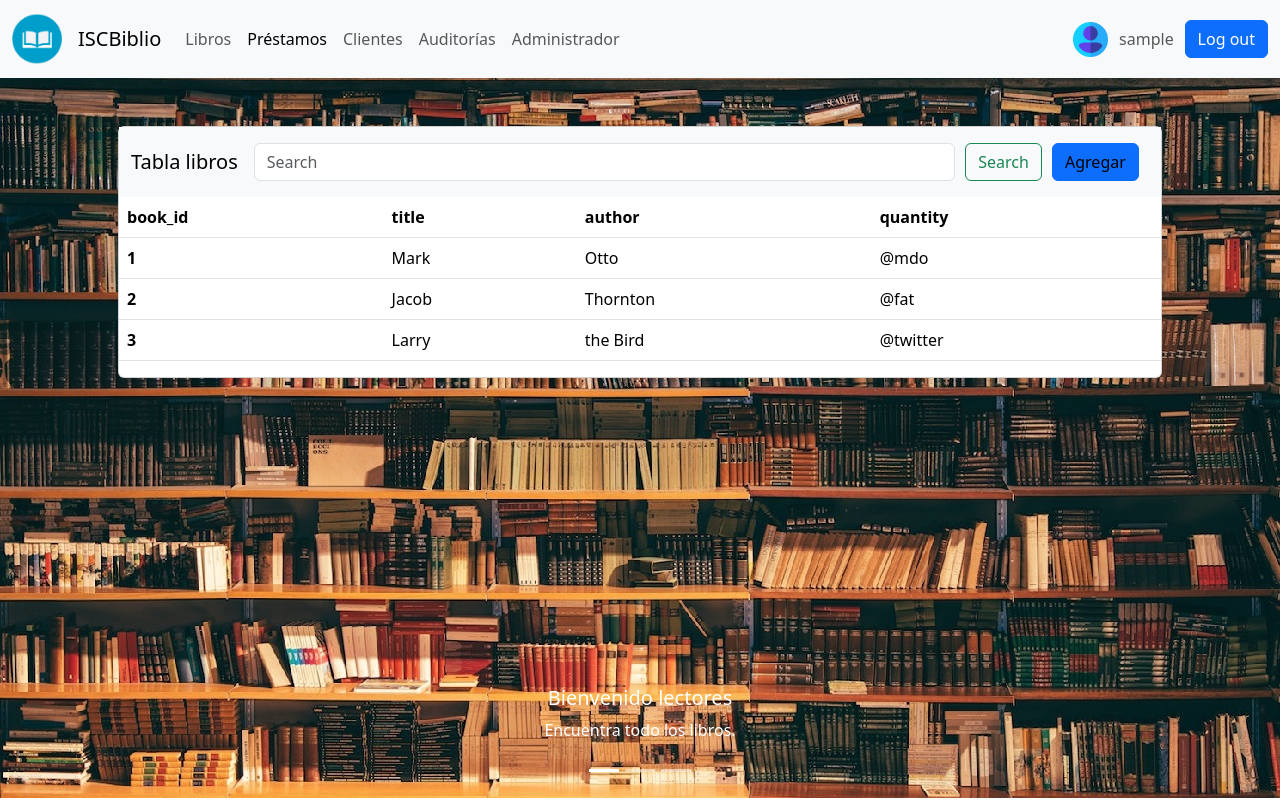
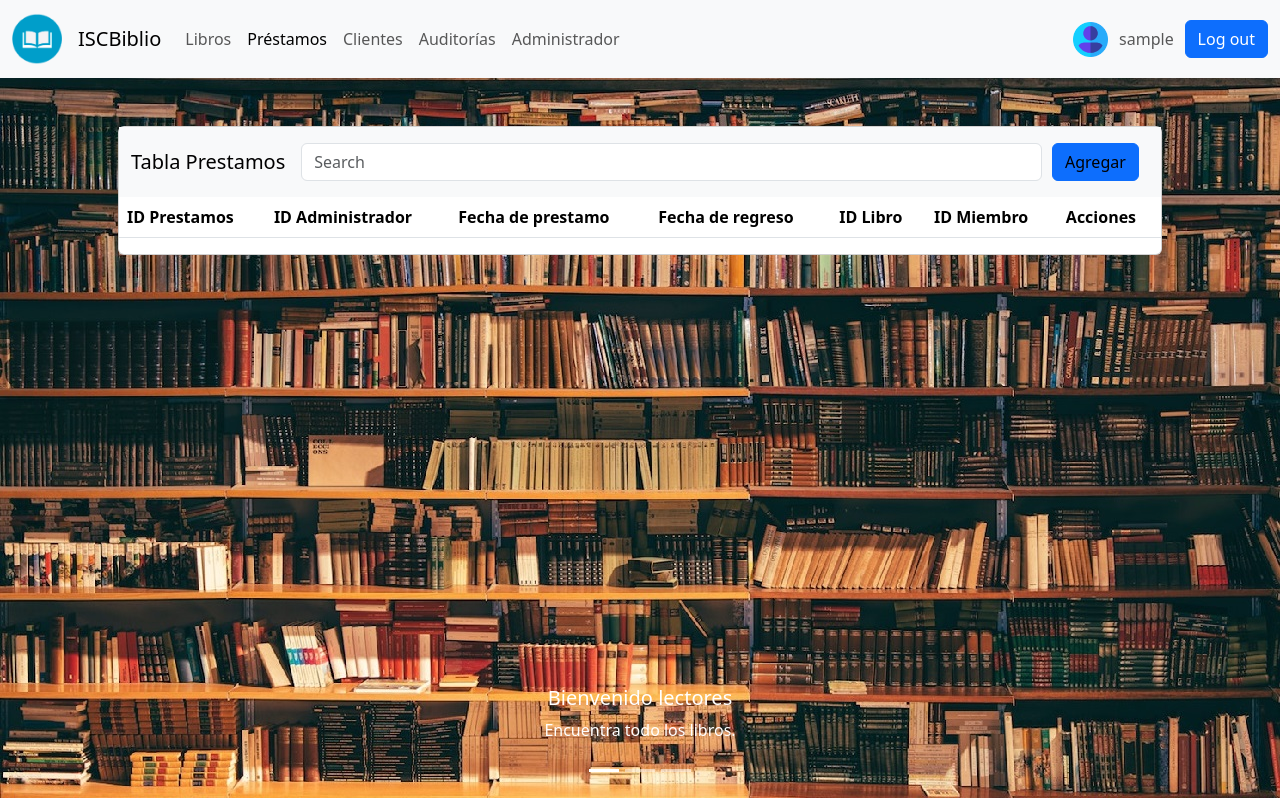
Before and after one commit to Strako/ISCBiblio, a Flask app: page /Prestamos in a window 1280 px wide. Run offline with Flask 3, Linux system fonts and the light colour scheme; the visitor is signed in with stand-in values (Sample User, id 1); lists and menus that the app fills with data are empty.

Commit message:
Nuevo mas nuevo
new

```diff
--- a/FrontEnd/templates/Libros.html
+++ b/FrontEnd/templates/Libros.html
@@ -56,7 +56,7 @@
                           </div>
                           <div class="modal-footer">
                             <button type="button" class="btn btn-secondary" data-dismiss="modal">Cancelar</button>
-                            <button type="button" class="btn btn-primary">Guardar</button>
+                            <button id="addBook" class="btn btn-primary">Guardar</button>
                           </div>
                         </div>
                       </div>
--- a/FrontEnd/templates/Prestamos.html
+++ b/FrontEnd/templates/Prestamos.html
@@ -11,47 +11,71 @@
               <!-- navbar-->
               <nav class="navbar navbar-expand-lg bg-body-tertiary">
                 <div class="container-fluid">
-                  <a class="navbar-brand">Tabla libros</a>
+                  <a class="navbar-brand">Tabla Prestamos</a>
                   <form class="form-inline">
                     <input class="form-control mr-sm-2" type="search" placeholder="Search" aria-label="Search">
-                    <span class="navbar-text" style="padding-left:1%">
-                      <button class="btn btn-outline-success my-2 my-sm-0" type="submit">Search</button>
                   </span>
+
                   <span class="navbar-text" style="padding-left:1%; padding-right:1% ">
-                      <a class="btn btn-primary" href="#" role="button">Agregar</a>
+                    <a class="btn btn-primary" href="#" role="button" data-toggle="modal" data-target="#addBookModal">Agregar</a>
                   </span>
                   </form>
+              </div>
+            </nav>
+
+ <!----Nodal Nuevo Libro------>
+
+ <div class="modal fade" id="addBookModal" tabindex="-1" role="dialog" aria-labelledby="exampleModalCenterTitle" aria-hidden="true">
+  <div class="modal-dialog modal-dialog-centered" role="document">
+    <div class="modal-content">
+      <div class="modal-header">
+        <h5 class="modal-title" id="exampleModalLongTitle">Nuevo libro</h5>
+        <button type="button" class="close" data-dismiss="modal" aria-label="Close">
+          <span aria-hidden="true">&times;</span>
+        </button>
+      </div>
+      <div class="modal-body">
+
+        <form>
+          <div class="mb-3">
+            <label for="exampleInputEmail1" class="form-label">Titulo</label>
+            <input class="form-control" type="text" placeholder="Nombre del libro" aria-label="default input example">
+            <div id="emailHelp" class="form-text">Aqui escribe el nombre del nuevo libro.</div>
+          </div>
+          <div class="mb-3">
+            <label for="exampleInputEmail1" class="form-label">Autor</label>
+            <input class="form-control" type="text" placeholder="Nombre del autor" aria-label="default input example">
+          </div>
+          <div class="mb-3">
+            <label for="exampleInputEmail1" class="form-label">Cantidad</label>
+            <input class="form-control" type="number" placeholder="Cantidad de libros" aria-label="default input example">
+          </div>
         </form>
+
+      </div>
+      <div class="modal-footer">
+        <button type="button" class="btn btn-secondary" data-dismiss="modal">Cancelar</button>
+          <button id="addBook" class="btn btn-primary">Guardar</button>
       </div>
     </div>
-              </nav>
+  </div>
+</div>
+
+<!----Fin nodal Nuevo Libro------>
+
               <!--fin navbar-->
               <tr>
-                <th scope="col">book_id </th>
-                <th scope="col">title </th>
-                <th scope="col">author</th>
-                <th scope="col">quantity</th>
+                <th scope="col">ID Prestamos</th>
+                <th scope="col">ID Administrador</th>
+                <th scope="col">Fecha de prestamo</th>
+                <th scope="col">Fecha de regreso</th>
+                <th scope="col">ID Libro</th>
+                <th scope="col">ID Miembro</th>
+                <th scope="col">Acciones</th>
               </tr>
             </thead>
-            <tbody>
-              <tr>
-                <th scope="row">1</th>
-                <td>Mark</td>
-                <td>Otto</td>
-                <td>@mdo</td>
-              </tr>
-              <tr>
-                <th scope="row">2</th>
-                <td>Jacob</td>
-                <td>Thornton</td>
-                <td>@fat</td>
-              </tr>
-              <tr>
-                <th scope="row">3</th>
-                <td>Larry</td>
-                <td>the Bird</td>
-                <td>@twitter</td>
-              </tr>
+            <tbody >
+
             </tbody>
           </table>
         </div>
```
Lines whose indentation alone changed are shown as unchanged.
